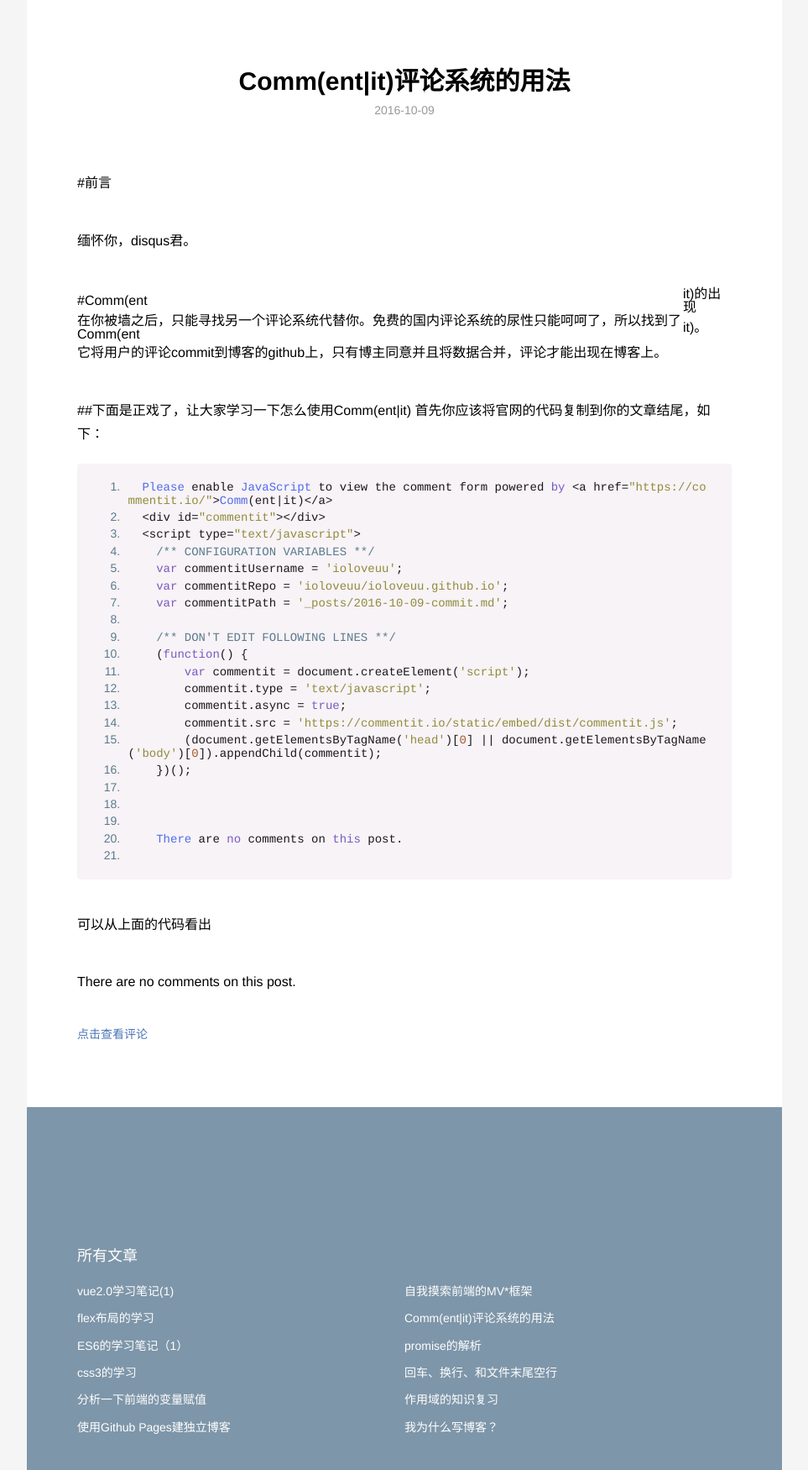
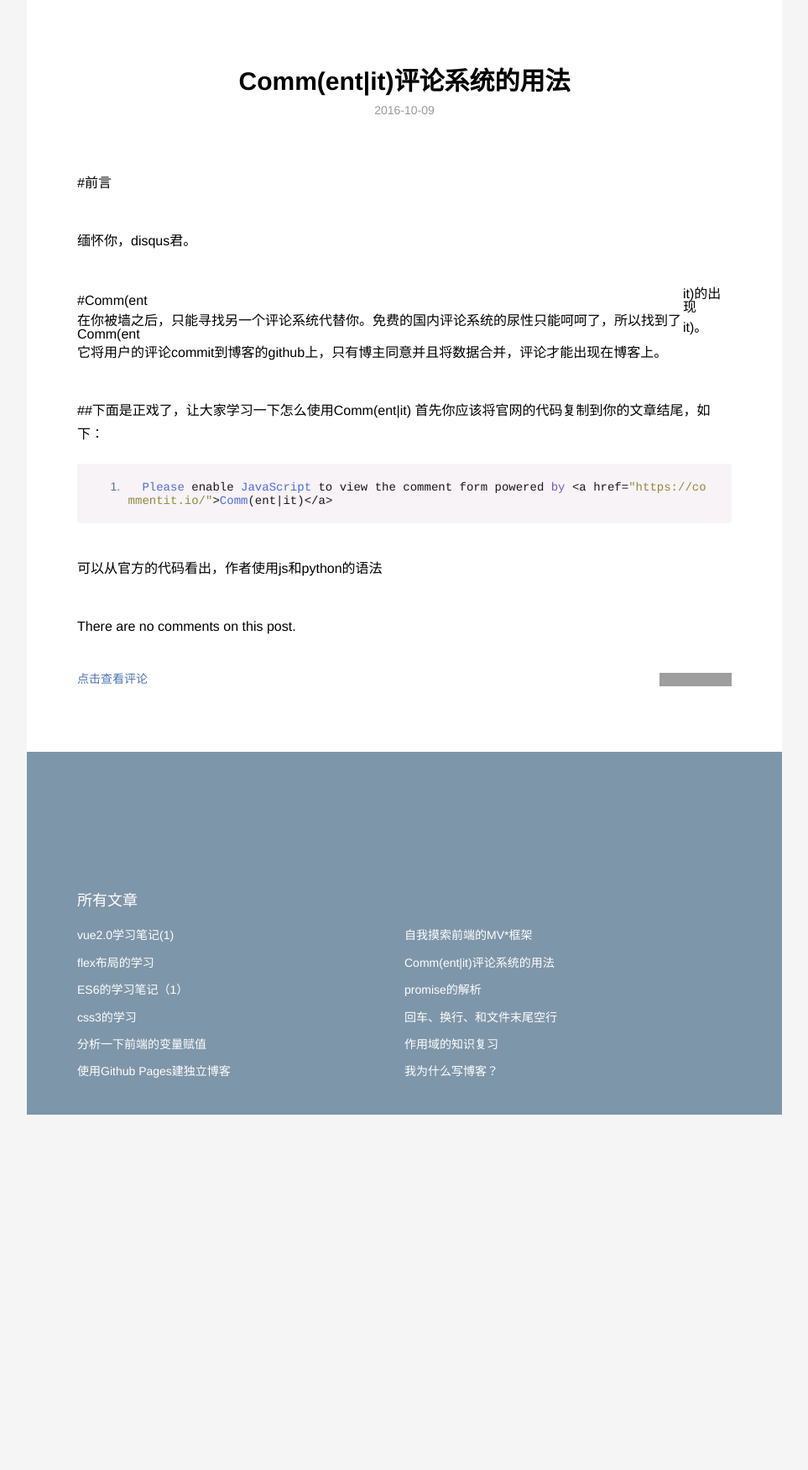
Before and after one commit to ioloveuu/ioloveuu.github.io, a Jekyll site: the page built from _posts/2016-10-09-commit.md, in a window 1280 px wide. Shown: the whole page at 84% size, without its empty margins (158-1121 px from the left). Built offline with Jekyll 4.4.1, drawn with Linux system fonts in a browser that asks for light colours; nearby versions of some CDN libraries; a script that is not in the unit is left out; after the commit the page ends 1327 px from its top, so only the background shows below that; grey boxes are pictures that could not be loaded.

Commit message:
Update 2016-10-09-commit.md

````diff
--- a/_posts/2016-10-09-commit.md
+++ b/_posts/2016-10-09-commit.md
@@ -18,44 +18,9 @@
 首先你应该将官网的代码复制到你的文章结尾，如下：
 ```
   Please enable JavaScript to view the comment form powered by <a href="https://commentit.io/">Comm(ent|it)</a>
-  <div id="commentit"></div>
-  <script type="text/javascript">
-    /** CONFIGURATION VARIABLES **/
-    var commentitUsername = 'ioloveuu';
-    var commentitRepo = 'ioloveuu/ioloveuu.github.io';
-    var commentitPath = '{{ page.path }}';
+```
+可以从官方的代码看出，作者使用js和python的语法
 
-    /** DON'T EDIT FOLLOWING LINES **/
-    (function() {
-        var commentit = document.createElement('script');
-        commentit.type = 'text/javascript';
-        commentit.async = true;
-        commentit.src = 'https://commentit.io/static/embed/dist/commentit.js';
-        (document.getElementsByTagName('head')[0] || document.getElementsByTagName('body')[0]).appendChild(commentit);
-    })();
-
-    {%if page.comments %}
-    {% assign sorted_comments = (page.comments | sort: 'date') %}
-  {% endif %}
-  {% for c in sorted_comments %}
-    <div class="media">
-      <div class="media-left">
-        <img src="{{ c.author.picture }}" alt="{{ c.author.displayName}}" height="73" width="73">
-      </div>
-      <div class="media-body">
-        <p class="text-muted">
-          <a href="{{ c.author.url }}">{{ c.author.displayName }}</a>
-          on {{ c.date | date_to_string }}
-        </p>
-        <p>{{ c.content | newline_to_br }}</p>
-      </div>
-    </div>
-  {% else %}
-    There are no comments on this post.
-  {% endfor %}
-```
-
-可以从上面的代码看出
 <noscript>Please enable JavaScript to view the comment form powered by <a href="https://commentit.io/">Comm(ent|it)</a></noscript>
 <div id="commentit"></div>
 <script type="text/javascript">
````
